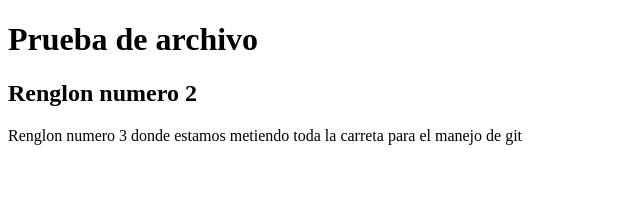
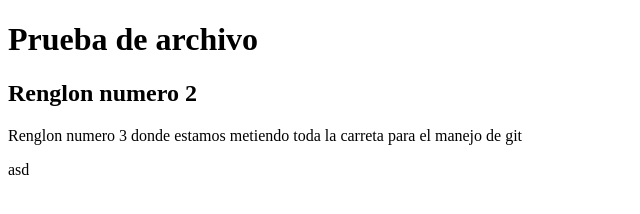
Before and after one commit to andrezjimenez/ejemplo, a plain HTML site: page index.html in a window 1280 px wide. Shown: the full height of the page, 0-640 px from the left. Drawn offline with Linux system fonts and the light colour scheme.

Commit message:
adicion del pie de pagina

```diff
--- a/index.html
+++ b/index.html
@@ -21,5 +21,8 @@
             </p>
         </div>
     </div>
+    <footer>
+        asd
+    </footer>
 </body>
 </html>
```
